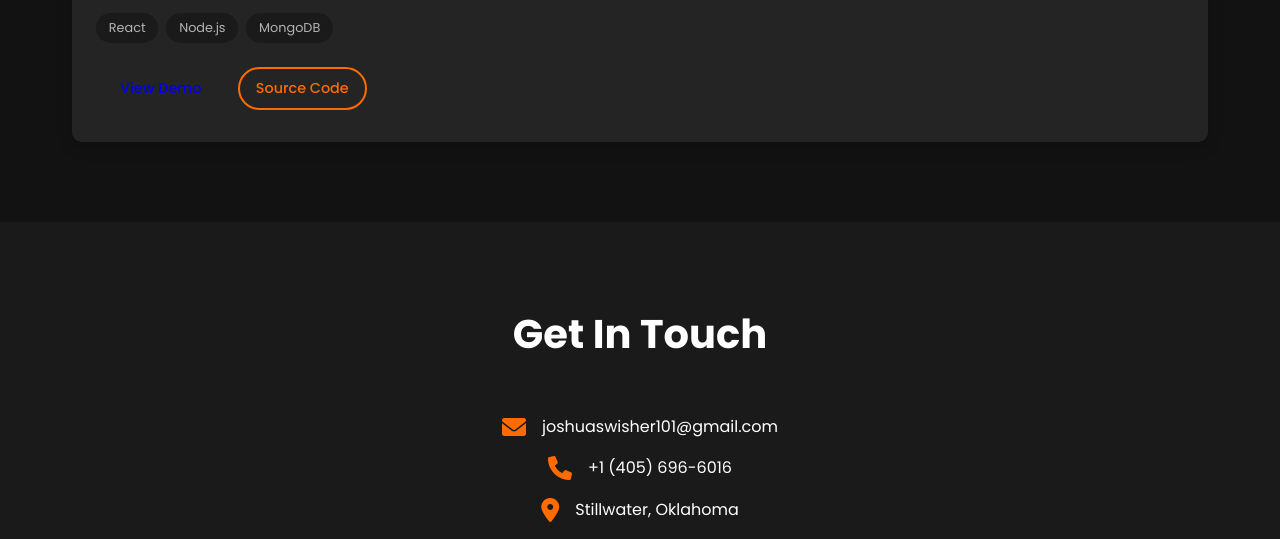
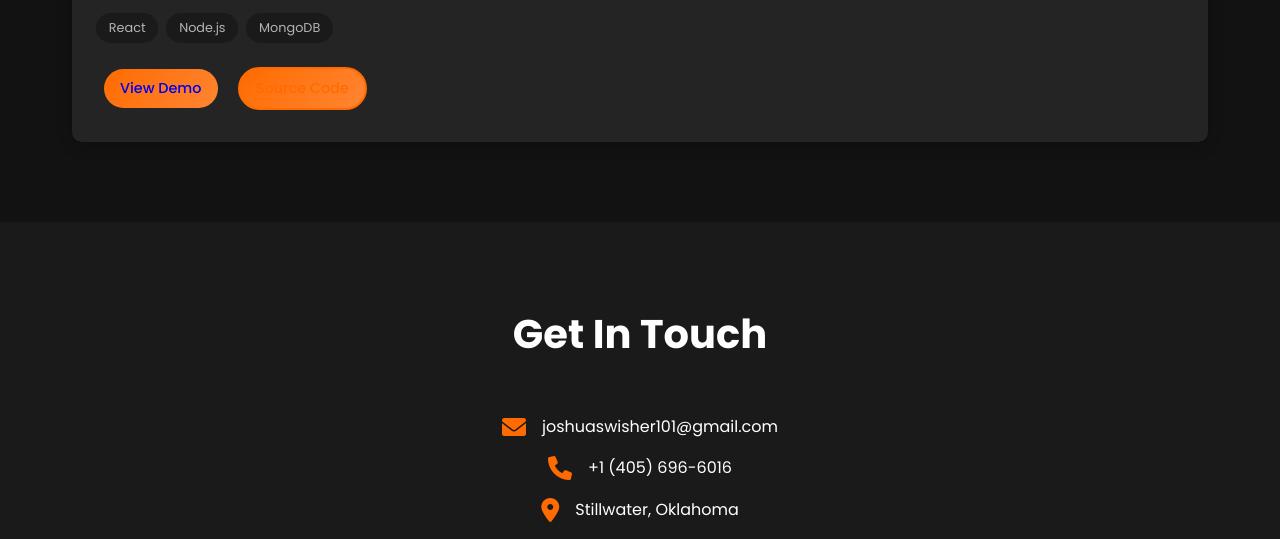
Before and after one commit to Poples/Poples.github.io, a plain HTML site: page index.html in a window 1280 px wide. Shown: the part 2317-2856 px from the top of the page. Drawn offline with Linux system fonts and the light colour scheme.

Commit message:
funky demo button styling

```diff
--- a/css/style.css
+++ b/css/style.css
@@ -147,6 +147,7 @@ body {
 }
 
 .btn.small {
+    background: linear-gradient(135deg, var(--primary-color) 0%, var(--secondary-color) 100%);
     padding: 0.5rem 1rem;
     font-size: 0.9rem;
 }
```
